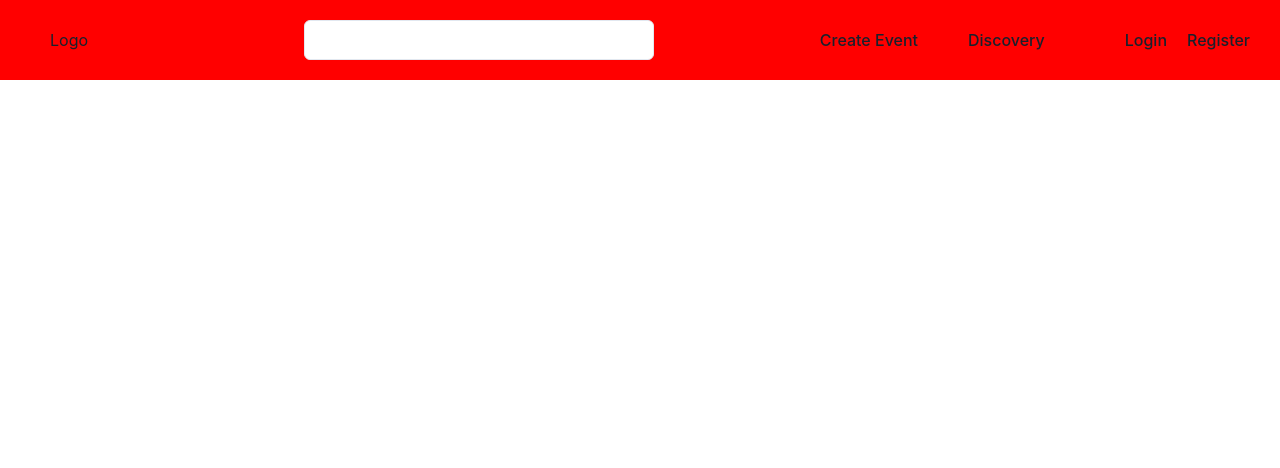
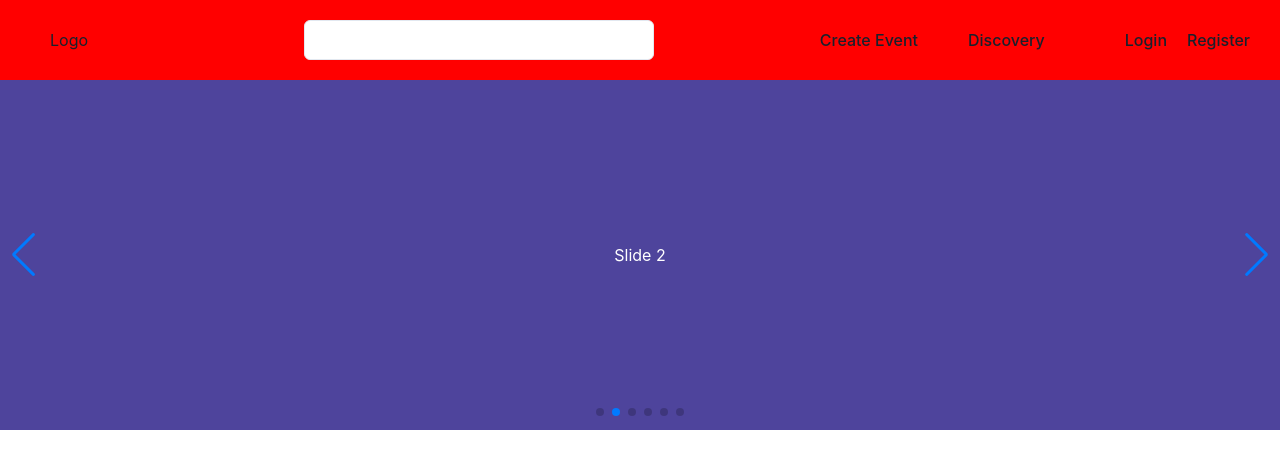
Before and after one commit to Chairuabda/mini-project-kelompok-3, a React (Vite) app: page / in a window 1280 px wide. Shown: the top 468 px of the page. Built offline with nearby package versions, Linux system fonts and the light colour scheme.

Commit message:
Update Home
Update Carousel

```diff
--- a/package.json
+++ b/package.json
@@ -17,7 +17,8 @@
     "framer-motion": "^10.16.4",
     "react": "^18.2.0",
     "react-dom": "^18.2.0",
-    "react-router-dom": "^6.16.0"
+    "react-router-dom": "^6.16.0",
+    "swiper": "^10.3.1"
   },
   "devDependencies": {
     "@types/react": "^18.2.15",
--- /dev/null
+++ b/src/pages/Home/Components/Carousel/index.jsx
@@ -0,0 +1,56 @@
+// import React, { useRef, useState } from 'react';
+import { Box, Text } from '@chakra-ui/react';
+// Import Swiper React components
+import { Swiper, SwiperSlide } from 'swiper/react';
+
+// Import Swiper styles
+import 'swiper/css';
+import 'swiper/css/pagination';
+import 'swiper/css/navigation';
+
+
+// import required modules
+import { Autoplay, Pagination, Navigation } from 'swiper/modules';
+
+export default function Carousel() {
+  return (
+    <>
+      <Swiper
+        slidesPerView={1}
+        style={{height: "350px"}}
+        spaceBetween={30}
+        loop={true}
+        autoplay={{
+          delay: 2500,
+          disableOnInteraction: false,
+        }}
+        pagination={{
+          clickable: true,
+        }}
+        navigation={true}
+        modules={[Autoplay, Pagination, Navigation]}
+        className="mySwiper"
+      >
+        <SwiperSlide>
+          <Box color={"white"} display={"flex"} justifyContent={"center"} alignItems={"center"} h={"full"}><Text>Slide 1</Text></Box>
+        </SwiperSlide>
+        <SwiperSlide>
+          <Box color={"white"} display={"flex"} justifyContent={"center"} alignItems={"center"} h={"full"}><Text>Slide 2</Text></Box>
+        </SwiperSlide>
+        <SwiperSlide>
+          <Box color={"white"} display={"flex"} justifyContent={"center"} alignItems={"center"} h={"full"}><Text>Slide 3</Text></Box>
+        </SwiperSlide>
+        <SwiperSlide>
+          <Box color={"white"} display={"flex"} justifyContent={"center"} alignItems={"center"} h={"full"}><Text>Slide 4</Text></Box>
+        </SwiperSlide>
+        <SwiperSlide>
+          <Box color={"white"} display={"flex"} justifyContent={"center"} alignItems={"center"} h={"full"}><Text>Slide 5</Text></Box>
+        </SwiperSlide>
+        <SwiperSlide>
+          <Box color={"white"} display={"flex"} justifyContent={"center"} alignItems={"center"} h={"full"}><Text>Slide 6</Text></Box>
+        </SwiperSlide>
+
+      </Swiper>
+    </>
+  );
+}
--- a/src/pages/Home/index.jsx
+++ b/src/pages/Home/index.jsx
@@ -1,10 +1,12 @@
-import { Box } from "@chakra-ui/react"
-import { Navbar } from "../Components/Navbar"
+import { Box } from "@chakra-ui/react";
+import { Navbar } from "../Components/Navbar";
+import Carousel from "./Components/Carousel";
 
 export const Home = () => {
-    return (
-        <Box bgColor="home.primary" w={"100vw"}overflowX={"hidden"}>
-            <Navbar/>
-        </Box>
-    )
-}
+	return (
+		<Box bgColor="home.primary" w={"100vw"} overflowX={"hidden"}>
+			<Navbar />
+			<Carousel />
+		</Box>
+	);
+};
```
Also changed, not shown: 1 other file (tests, documents, lock files or other folders).
